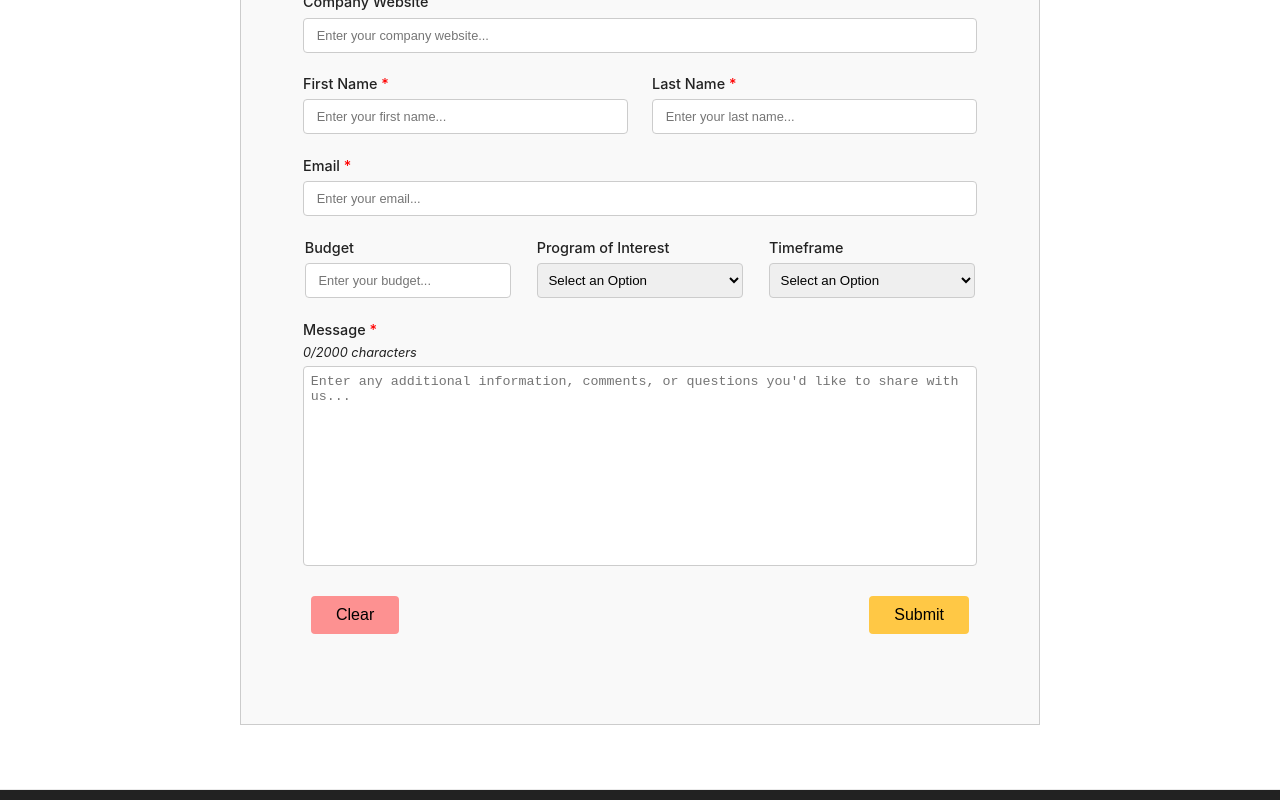
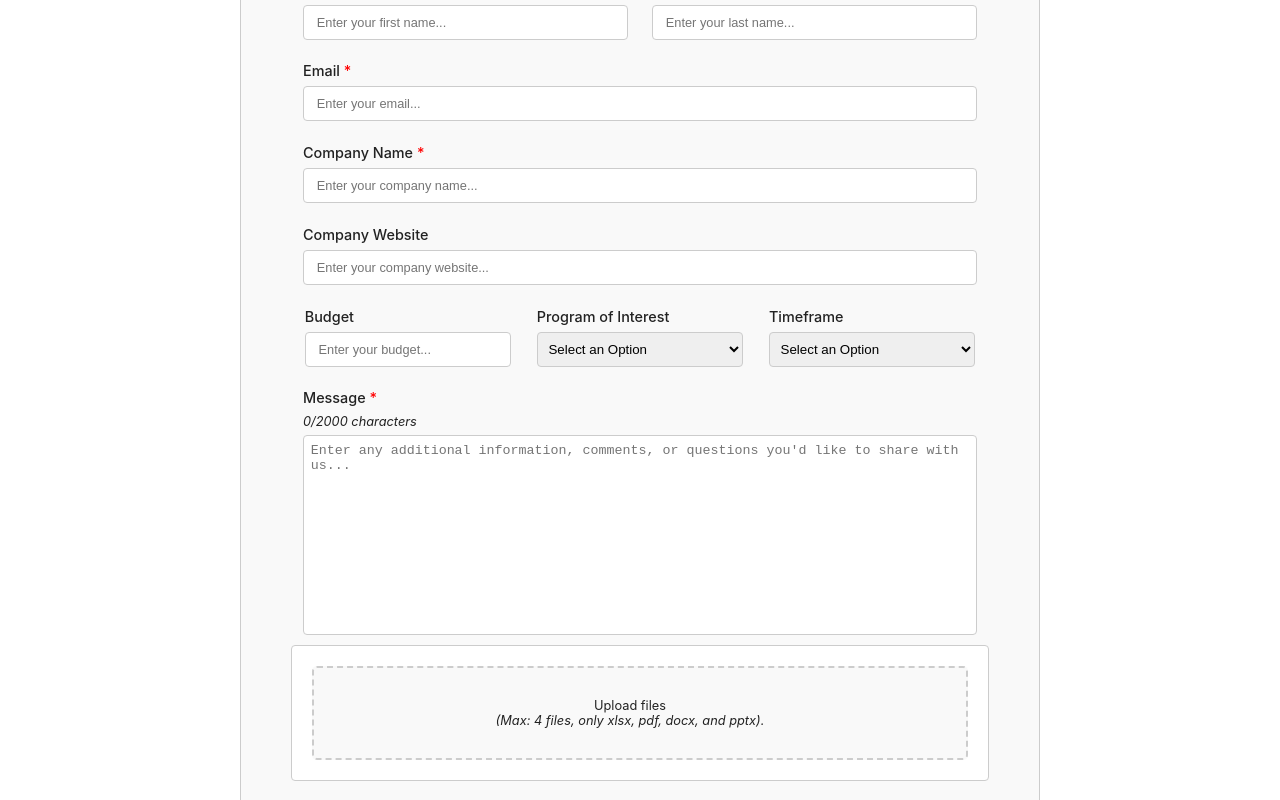
Before and after one commit to UMD-ELW-Group-Campus-Fabric-Community/Website, a Next.js app: page /inquiry in a window 1280 px wide. Shown: the part 400-1200 px from the top of the page. Built offline with nearby package versions, Linux system fonts and the light colour scheme.

Commit message:
added file upload and validation

```diff
--- /dev/null
+++ b/library/utils/input/dragdrop.tsx
@@ -0,0 +1,111 @@
+import React, {useCallback} from 'react';
+import {useDropzone} from 'react-dropzone';
+
+import style from '../../../styles/components/Input.module.css';
+import {inputColors} from '../../../styles/_colors';
+
+const fileTypes = [
+    'application/pdf',
+    'application/vnd.openxmlformats-officedocument.wordprocessingml.document',
+    'application/vnd.openxmlformats-officedocument.spreadsheetml.sheet',
+    'application/vnd.openxmlformats-officedocument.presentationml.presentation',
+    'application/msword',
+    'application/vnd.ms-excel',
+    'application/vnd.ms-powerpoint',
+]
+
+const DragDrop: React.FC = () => {
+    const [files, setFiles] = React.useState<File[]>([]);
+
+    const onDrop = useCallback(acceptedFiles => {
+        acceptedFiles.forEach(async(file:File) => {
+            const reader = new FileReader();
+            reader.onabort = () => console.log('file reading was aborted');
+            reader.onerror = () => console.log('file reading has failed');
+            reader.onload = () => {
+                const binaryStr = reader.result;
+                console.log(binaryStr);
+            };
+            reader.readAsArrayBuffer(file);
+        });
+        setFiles((prev) => [...prev, ...acceptedFiles]);
+    }, [])
+
+    const {
+        getRootProps,
+        getInputProps,
+        isDragActive,
+        fileRejections
+    } = useDropzone({
+        onDrop,
+        accept: fileTypes,
+        multiple: true,
+        maxSize: 5000000,
+        maxFiles: 4,
+    })
+
+    const onDropRejected = fileRejections.map(file => {
+        return file.file.name;
+    })
+
+
+
+    return (
+        <div className={style.fileContainer} style={{
+            backgroundColor: inputColors.fileInput.primary,
+        }}>
+
+            <div {...getRootProps()}
+                className={style.dropZone}
+                style={{
+                    backgroundColor: inputColors.fileInput.secondary
+                }}>
+                <input {...getInputProps()} />
+                {
+                isDragActive ?
+                    <p>Drop the files here ...</p> :
+                    <p>
+                        Upload files <br/>
+                        <em> (Max: 4 files, only xlsx, pdf, docx, and pptx).</em>
+
+                    </p>
+                }
+            </div>
+            {
+                files.length > 0 &&
+                <table
+                    style={{
+                        backgroundColor: inputColors.fileInput.secondary
+                    }}>
+                    <thead>
+                        <tr>
+                            <th>Delete</th>
+                            <th>Name</th>
+                            <th>Type</th>
+                            <th>Size (kb)</th>
+                        </tr>
+                    </thead>
+                    <tbody>
+                        {
+                            files.map((file:File, index:number) => (
+                                <tr key={index}>
+                                    <td>
+                                        <button onClick={() => setFiles(files.filter(f => f.name !== file.name))}>
+                                            Delete
+                                        </button>
+                                    </td>
+                                    <td>{file.name}</td>
+                                    <td>{file.type}</td>
+                                    <td>{Math.round(file.size/1000)}</td>
+                                </tr>
+                            ))
+                        }
+                    </tbody>
+                </table>
+            }
+
+        </div>
+    )
+}
+
+export default DragDrop;
--- a/library/utils/input/dropdown.tsx
+++ b/library/utils/input/dropdown.tsx
@@ -16,18 +16,16 @@ const Dropdown = (props: dropdownProps) => {
     const { name, id, label, values, required } = props;
     return (
         <div>
-            <fieldset style={{
-                width: '100%',
-                height: '100%',
-            }}>
+            <fieldset>
                 <label htmlFor={id}>
                     <p>{label} {required ? <span style={{ color: 'red' }}>*</span> : null}</p>
                 </label>
                     <select
                         name={name}
                         id={id}
+                        defaultValue='none'
                         >
-                            <option value={'none'} selected disabled hidden>Select an Option</option>
+                            <option value={'none'} disabled hidden>Select an Option</option>
                         {
                             values.map((value, index) => {
                                 return (
--- a/library/utils/input/text.tsx
+++ b/library/utils/input/text.tsx
@@ -61,10 +61,7 @@ const TextInput = (props: textInputProps) => {
     const { name, id, label, placeholder, onChange, required, type } = props;
     return (
         <div>
-            <fieldset style={{
-                width: '100%',
-                height: '100%',
-            }}>
+            <fieldset>
                 <label htmlFor={id}>
                     <p>{label} {required?<span style={{color:'red'}}>*</span>: null}</p>
                     <input
--- a/package.json
+++ b/package.json
@@ -11,7 +11,9 @@
   "dependencies": {
     "next": "12.1.4",
     "react": "18.0.0",
-    "react-dom": "18.0.0"
+    "react-dom": "18.0.0",
+    "react-drag-drop-files": "^2.3.5",
+    "react-dropzone": "^12.0.5"
   },
   "devDependencies": {
     "@types/node": "17.0.23",
--- a/pages/inquiry.tsx
+++ b/pages/inquiry.tsx
@@ -1,10 +1,11 @@
 import { NextPage } from 'next';
-import { useState } from 'react';
+import React, { useState } from 'react';
 
 import useForm, { formResponse } from '../library/components/panels/form';
 import PopUp from '../library/components/panels/notification';
 import TextInput, {LongTextInput} from '../library/utils/input/text';
 import Dropdown from '../library/utils/input/dropdown';
+import { FileUploader } from 'react-drag-drop-files';
 
 import DefaultHeader from '../library/utils/metadata/header'
 import DefaultNav from '../library/components/bars/nav'
@@ -13,6 +14,7 @@ import DefaultFooter from '../library/components/bars/footer'
 import defaultStyle from '../styles/pages/Default.module.css'
 import style from '../styles/pages/Inquiry.module.css'
 import { formColors } from '../styles/_colors';
+import DragDrop from '../library/utils/input/dragdrop';
 
 const WorkRequestForm: NextPage = () => {
 
@@ -74,28 +76,13 @@ const WorkRequestForm: NextPage = () => {
                 <PopUp {...notification} />
             }
             <main className={defaultStyle.main}>
+                <h2>Interested in learning how we can help?</h2>
                 <div className={style.customForm} style={{
                     backgroundColor: formColors.secondary.background,
                     color: formColors.secondary.text
                 }}>
                     <p className={style.requiredDec}>(Required Field) *</p>
                     <form onSubmit={onSubmit}>
-                        <TextInput
-                            name="name"
-                            id="name"
-                            label="Company Name"
-                            placeholder={initValues.cname}
-                            onChange={onChange}
-                            required={true} />
-
-                        <TextInput
-                            name="website"
-                            id="website"
-                            label="Company Website"
-                            placeholder={initValues.website}
-                            onChange={onChange}
-                            required={false} />
-
                         <div className={style.nameGroup}>
                             <TextInput
                                 name="fname"
@@ -122,6 +109,22 @@ const WorkRequestForm: NextPage = () => {
                             placeholder={initValues.email}
                             onChange={onChange}
                             required={true} />
+
+                        <TextInput
+                            name="name"
+                            id="name"
+                            label="Company Name"
+                            placeholder={initValues.cname}
+                            onChange={onChange}
+                            required={true} />
+
+                        <TextInput
+                            name="website"
+                            id="website"
+                            label="Company Website"
+                            placeholder={initValues.website}
+                            onChange={onChange}
+                            required={false} />
 
                         <div className={style.dropGroup}>
                             <TextInput
@@ -163,6 +166,10 @@ const WorkRequestForm: NextPage = () => {
                             placeholder={initValues.message}
                             required={true} />
 
+
+                        <DragDrop />
+
+
                         <button type="reset" style={{
                             backgroundColor: formColors.button.warning,
                         }}>Clear</button>
--- a/styles/_colors.ts
+++ b/styles/_colors.ts
@@ -37,4 +37,10 @@ export const inputColors = {
             text: "#222222"
         },
     },
+    fileInput : {
+        primary: "#fff",
+        secondary: "#f9f9f9",
+        text: "#222222"
+
+    }
 }
--- a/styles/anchors/Nav.module.css
+++ b/styles/anchors/Nav.module.css
@@ -38,6 +38,10 @@
     max-height: 100px;
 }
 
+.buttomBar nav {
+    width: auto;
+}
+
 .bottomBar .logo a{
     display: flex;
     align-items: center;
@@ -48,6 +52,7 @@
     height: 100%;
     max-width: 400px;
     min-height: 100px;
+    max-height: 100px;
 }
 
 .bottomBar .logo img {
@@ -101,12 +106,12 @@
     .bottomBar {
         flex-direction: column;
         width: 100%;
-        max-height: 300px;
+        max-height: 250px;
     }
     .bottomBar nav {
         flex-direction: row;
-        width: 100%;
-        max-height: 300px;
+        width: auto;
+        max-height: 250px;
         align-items: center;
         justify-content: center;
 
@@ -117,6 +122,7 @@
         width: 100%;
         max-height: 100px;
         justify-content: center;
+        margin: 0;
         padding: 0;
     }
     .bottomBar nav ul li {
--- a/styles/components/Input.module.css
+++ b/styles/components/Input.module.css
@@ -1,4 +1,3 @@
-
 .contextParagraph {
     font-size: .8em;
     font-style: italic;
@@ -6,3 +5,82 @@
     padding-right: 20px;
     margin-left: auto;
 }
+
+.fileContainer {
+    display: inline-flex;
+    flex-direction: column;
+    align-content: center;
+    justify-content: center;
+    width: 100%;
+    border: 1px solid #ccc;
+    border-radius: 4px;
+
+}
+
+.fileContainer > table {
+    margin: 20px;
+    border: 1px solid #ccc;
+    border-radius: 4px;
+    font: inherit;
+    font-size: .8em;
+}
+
+.fileContainer > table th:nth-child(1) {
+    width: 30%;
+    margin: 20px;
+}
+.fileContainer > table tr {
+    background-color: white;
+    height: 20px;
+
+}
+.fileContainer > table tr > td{
+    line-height: 0;
+    padding: 5px;
+}
+
+.fileContainer > table tr > td:nth-child(1) {
+    width: 20%;
+    height: 40px;
+}
+.fileContainer > table tr > td:nth-child(2) {
+    width: 40%;
+    height: 40px;
+}
+
+
+.fileContainer > table td button  {
+    width: auto;
+    height: 20px;
+    padding: 5px;
+    margin: 0%;
+}
+
+.dropZone {
+    border: 2px dashed #ccc;
+    border-radius: 5px;
+    padding: 30px 20px;
+    margin: 20px;
+}
+
+.dropZone:hover {
+    cursor: pointer;
+    border: 2px dashed rgb(0, 217, 255);
+    background-color: white;
+}
+
+.dropZone > p {
+    font-size: .8em;
+    font-style: normal;
+    font-weight: 400;
+    padding-right: 20px;
+    margin-left: auto;
+
+    text-align: center;
+}
+
+@media (max-width: 768px) {
+    .fileContainer {
+        display: none;
+    }
+}
--- a/styles/globals.css
+++ b/styles/globals.css
@@ -20,7 +20,9 @@ fieldset {
   flex-direction: column;
   border: none;
   margin: 7px 0 0 0;
+  width: 100%;
 }
+
 p {
   margin: 0;
   padding: 0;
--- a/styles/pages/Inquiry.module.css
+++ b/styles/pages/Inquiry.module.css
@@ -63,10 +63,25 @@
 }
 
 
-@media screen and (max-width: 720) {
+@media (max-width: 480px) {
+
+    .customForm {
+        padding: 20px 10px;
+    }
+
     .dropGroup,
     .nameGroup {
         flex-direction: column;
-        background-color: blue;
+    }
+
+    .dropGroup > :nth-child(n),
+    .nameGroup > :nth-child(n) {
+        width: 100%;
+    }
+
+    .customForm form > button{
+        float: none;
+        margin: 10px auto;
+        width: 100%;
     }
 }
```
Also changed, not shown: styles/pages/Default.module.css (indentation only), 1 other file (tests, documents, lock files or other folders).
